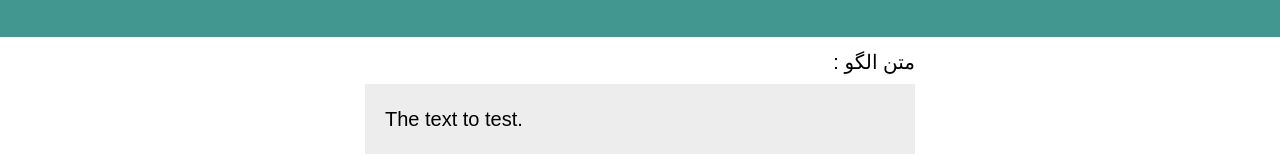
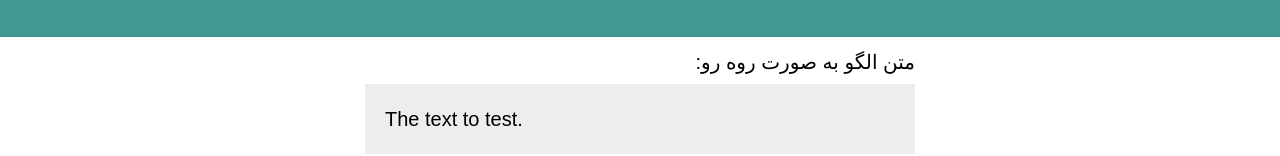
Before and after one commit to amirmahdi-et/first-try, a plain HTML site: page New folder/index.html in a window 1280 px wide. Shown: the part 287-443 px from the top of the page. Drawn offline with Linux system fonts and the light colour scheme.

Commit message:
first try

```diff
--- a/New folder/index.html
+++ b/New folder/index.html
@@ -26,7 +26,7 @@
         </article><!-- .intro -->
         <section class="test-area">
             <div class="pattern" >
-                متن الگو :
+             متن الگو به صورت روه رو:
             </div>
             <div id="origin-text">
                 <p>The text to test.</p>
```
